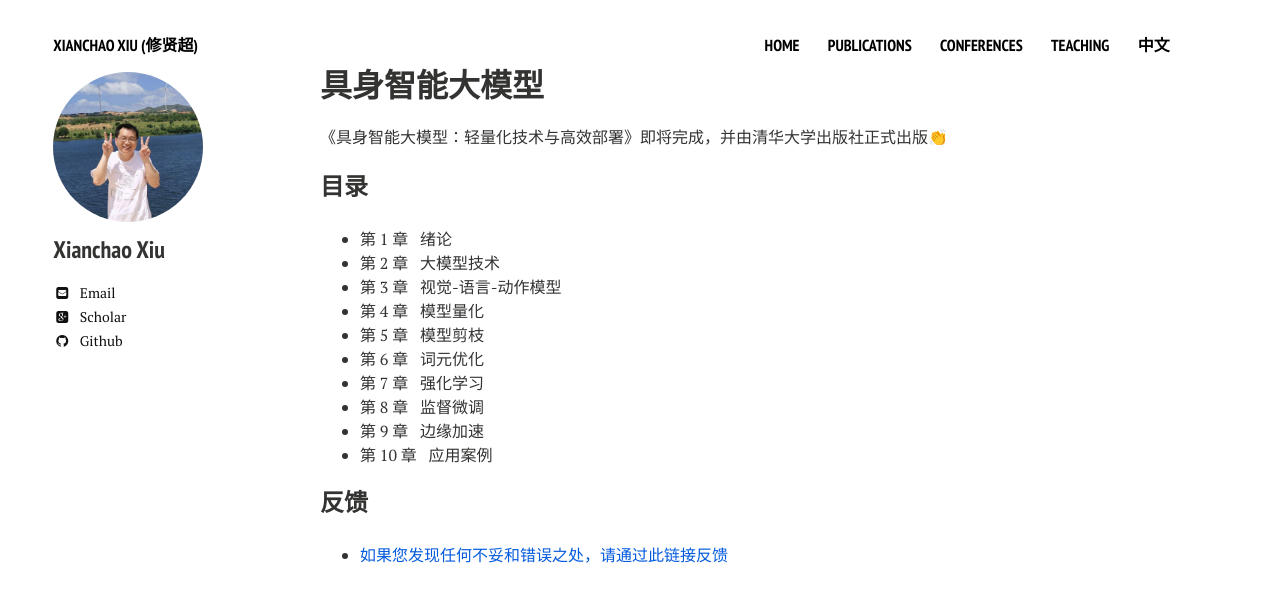
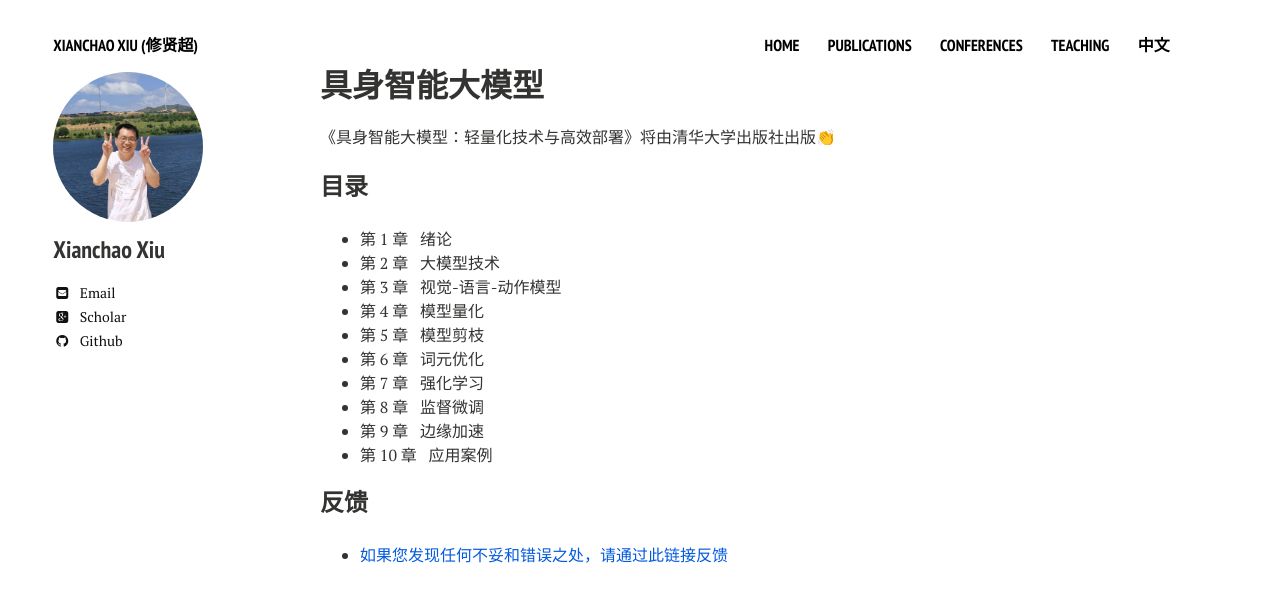
Before and after one commit to xianchaoxiu/xianchaoxiu.github.io, a Jekyll site: the page built from chinese/book/VLA/index.md, in a window 1280 px wide. Shown: the top 602 px of the page. Built offline with Jekyll 4.4.1, drawn with Linux system fonts in a browser that asks for light colours; nearby versions of some CDN libraries.

Commit message:
Update index.md

```diff
--- a/chinese/book/VLA/index.md
+++ b/chinese/book/VLA/index.md
@@ -5,7 +5,7 @@ comments: false
 share: false
 ---
 
-《具身智能大模型：轻量化技术与高效部署》即将完成，并由清华大学出版社正式出版👏
+《具身智能大模型：轻量化技术与高效部署》将由清华大学出版社出版👏
 
 ### 目录
 
```
